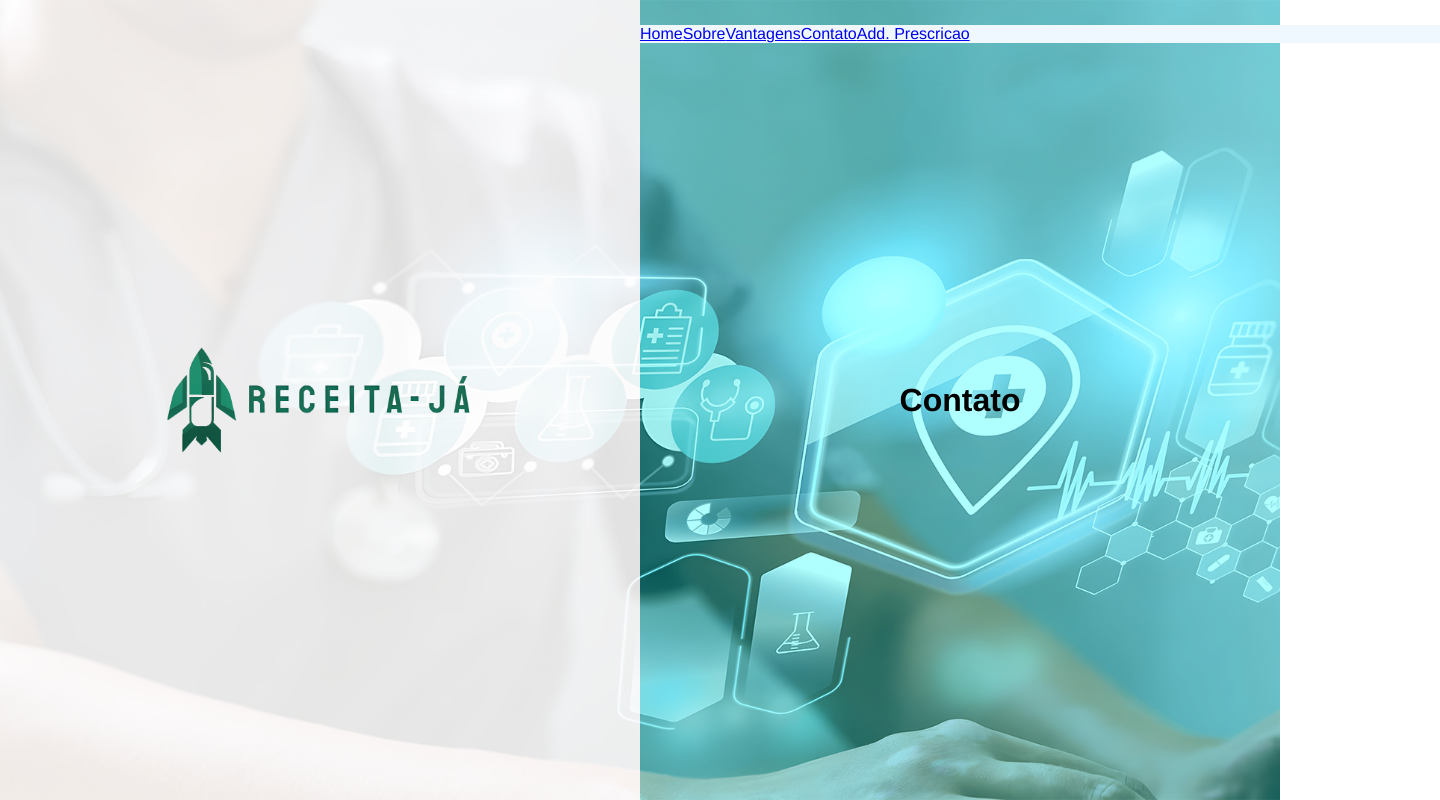
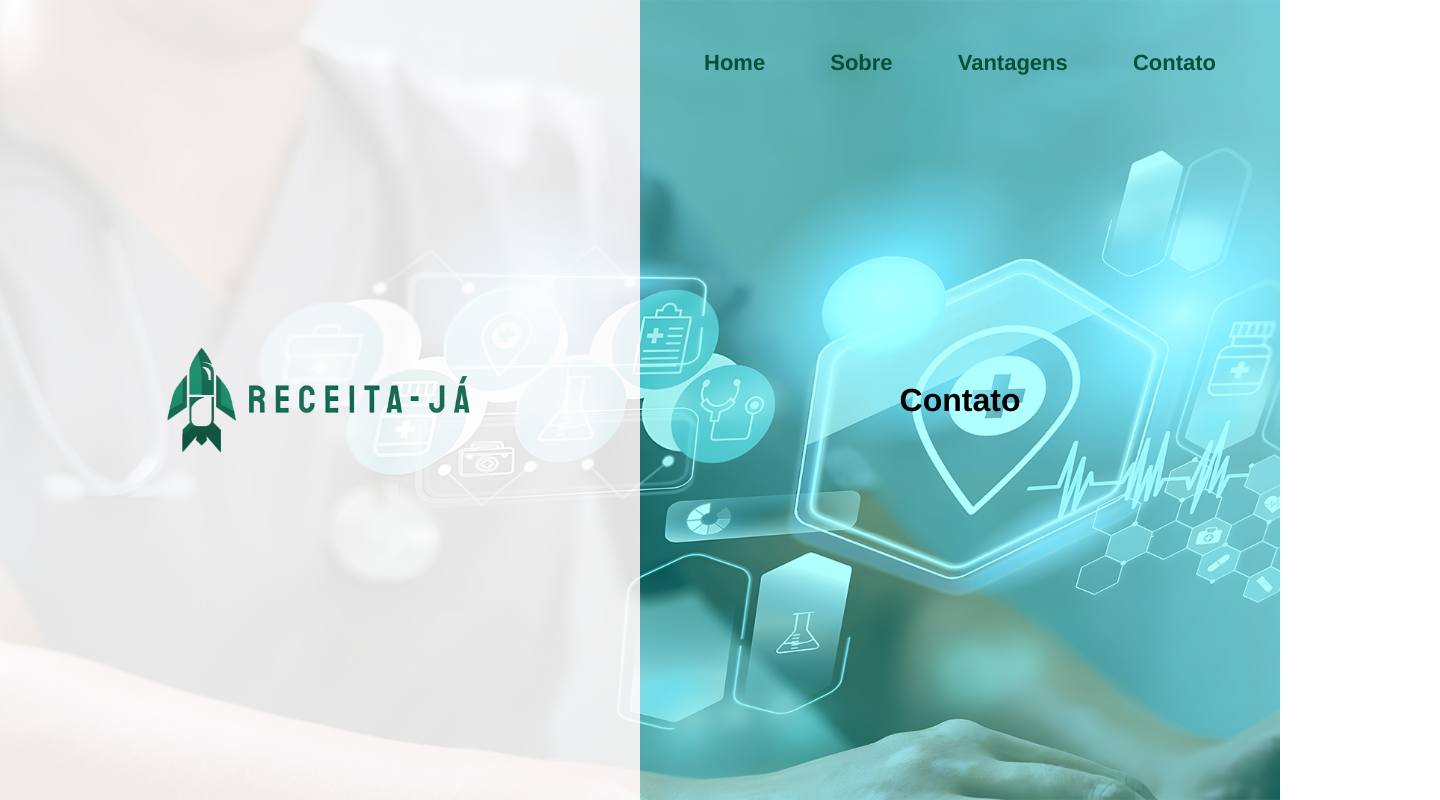
Before and after one commit to jeffersonmoraless/front, a Next.js app: page /contato in a window 1280 px wide. Shown: the whole page, 1440 px wide, since content can reach past the window. Built offline with nearby package versions, Linux system fonts and the light colour scheme.

Commit message:
correção nav home

```diff
--- a/components/layout/navbar/NavBar.jsx
+++ b/components/layout/navbar/NavBar.jsx
@@ -34,9 +34,7 @@ const NavBar = ({ statusNav }) => {
                 <Link className={styles.link} href="/contato">
                     Contato
                 </Link>
-                <Link className={styles.link} href="/prescricao/listaPrescricao">
-                    Add. Prescricao
-                </Link>
+
             </div>
         </nav> : <>
             <nav className={styles.nav}>
--- a/src/styles/NavBar.module.css
+++ b/src/styles/NavBar.module.css
@@ -1,4 +1,5 @@
-/*estilo conectado
+/*estilo conectado*/
+/*
 .conectado{
     position: absolute;
     background-color: rgb(5, 5, 5);
@@ -209,11 +210,26 @@
 .desconectado{
     position: absolute;
     left:50vw;
-    padding-top: 25px;
+    width: 50vw;
+    background-color:transparent;
 }
 .boxLink{
-    background-color: aliceblue;
-    width: 800px;
+    background-color:transparent;
+    width: 40vw;
+    padding-top: 50px;
+    margin:auto;
+    display: flex;
+    justify-content: space-between;
+}
+.boxLink > .link{
+    color: #04523a;
+    text-decoration: none;
+    font-size:22px;
+    font-weight: 600;
+    transition: 0.5s;
+}
+.boxLink > .link:hover{
+    color: #ffffff;
 }
 
 .nav {
@@ -348,9 +364,12 @@ box-shadow: 10px 10px 10px rgba(0,0,0,0.5);
         padding-top: 10vh;
         width: 150px;
     }
+    .boxLink{
+        padding-top:20px ;
     /*.navbar-toggler {
         font-size: 22px;
     }*/
+    }
 }
 
 @media screen and (max-width: 768px) {
@@ -361,6 +380,9 @@ box-shadow: 10px 10px 10px rgba(0,0,0,0.5);
     .sidebar {
         width: 150px;
     }
+    .boxLink{
+        width: 48vw;
+    }
     /*.navbar-toggler {
         font-size: 22px;
     }*/
```
